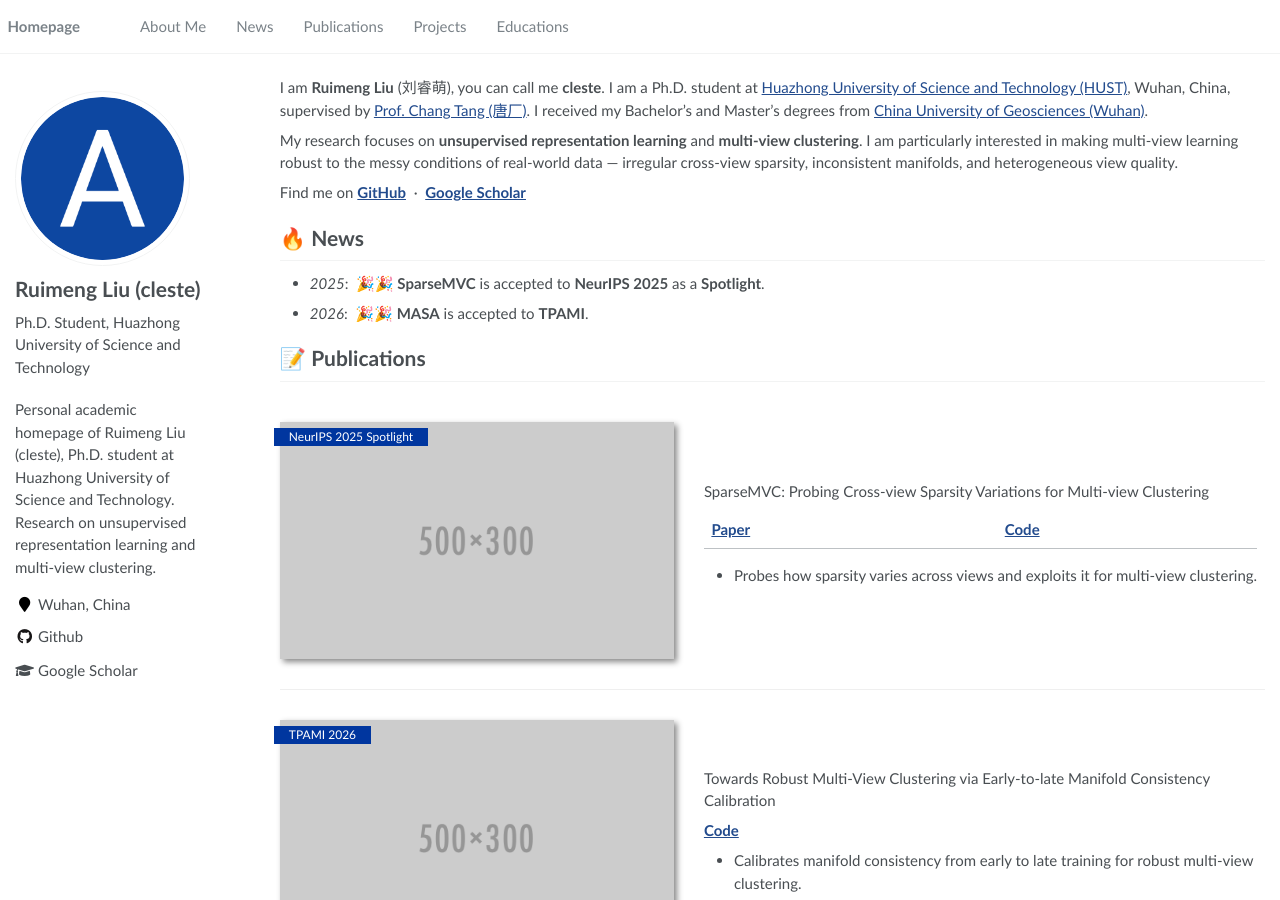
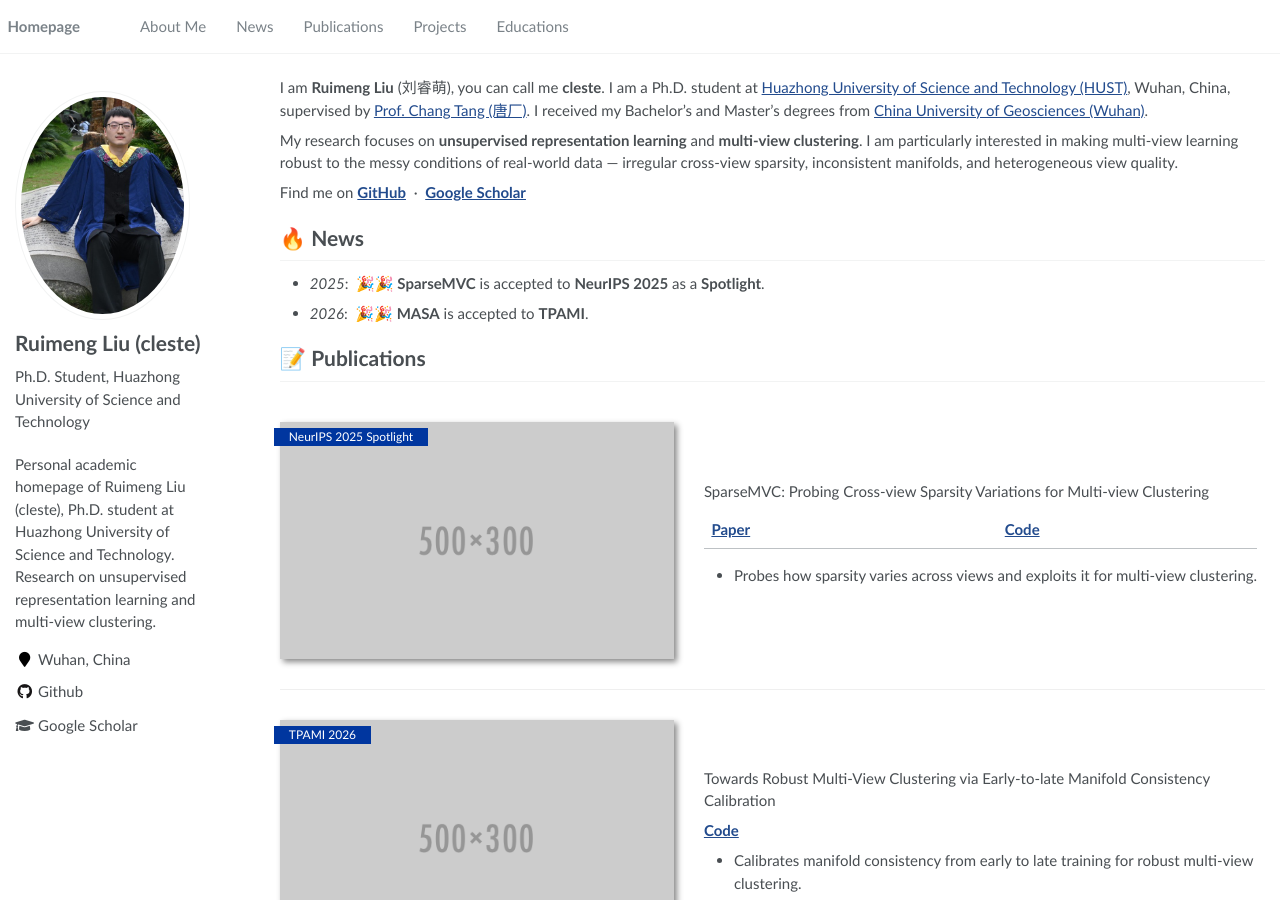
Before and after one commit to cleste-pome/cleste-pome.github.io, a Jekyll site: the page built from _pages/about.md, in a window 1280 px wide and 900 px high. Built offline with Jekyll 4.4.1, drawn with Linux system fonts in a browser that asks for light colours.

Commit message:
Add cropped vertical avatar and wire it into config

```diff
--- a/_config.yml
+++ b/_config.yml
@@ -22,8 +22,8 @@ baidu_site_verification  :  # get baidu_site_verification from https://ziyuan.ba
 # Site Author
 author:
   name             : "Ruimeng Liu (cleste)"
-  # TODO(小萌老师): 把那张兔子照片存成 images/avatar.png，然后这里改成 "images/avatar.png"
-  avatar           : "images/android-chrome-512x512.png"
+  # 头像：3:4 竖版裁剪，原图见仓库根目录（已加入 .gitignore，不会上传）
+  avatar           : "images/avatar.jpg"
   bio              : "Ph.D. Student, Huazhong University of Science and Technology"
   location         : "Wuhan, China"
   employer         :
```
Also changed, not shown: images/avatar.jpg (added), 1 other file.
